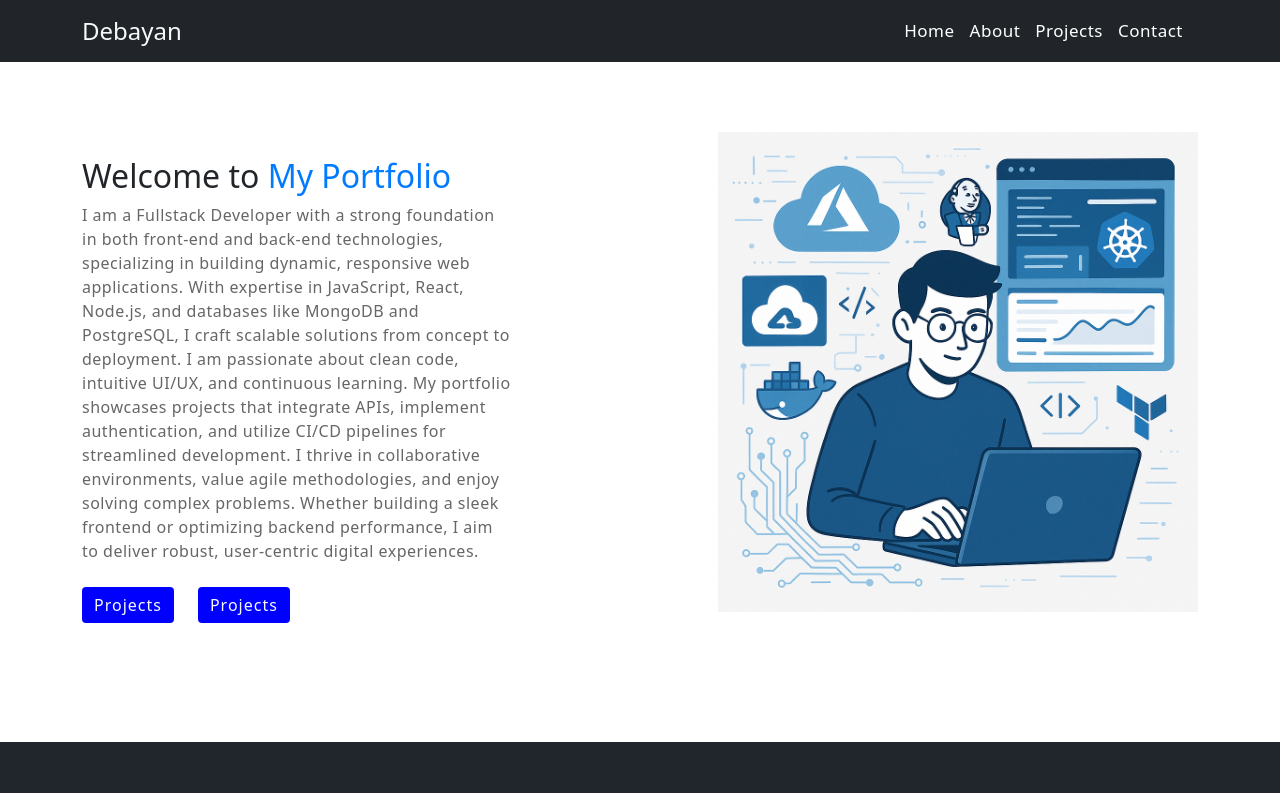
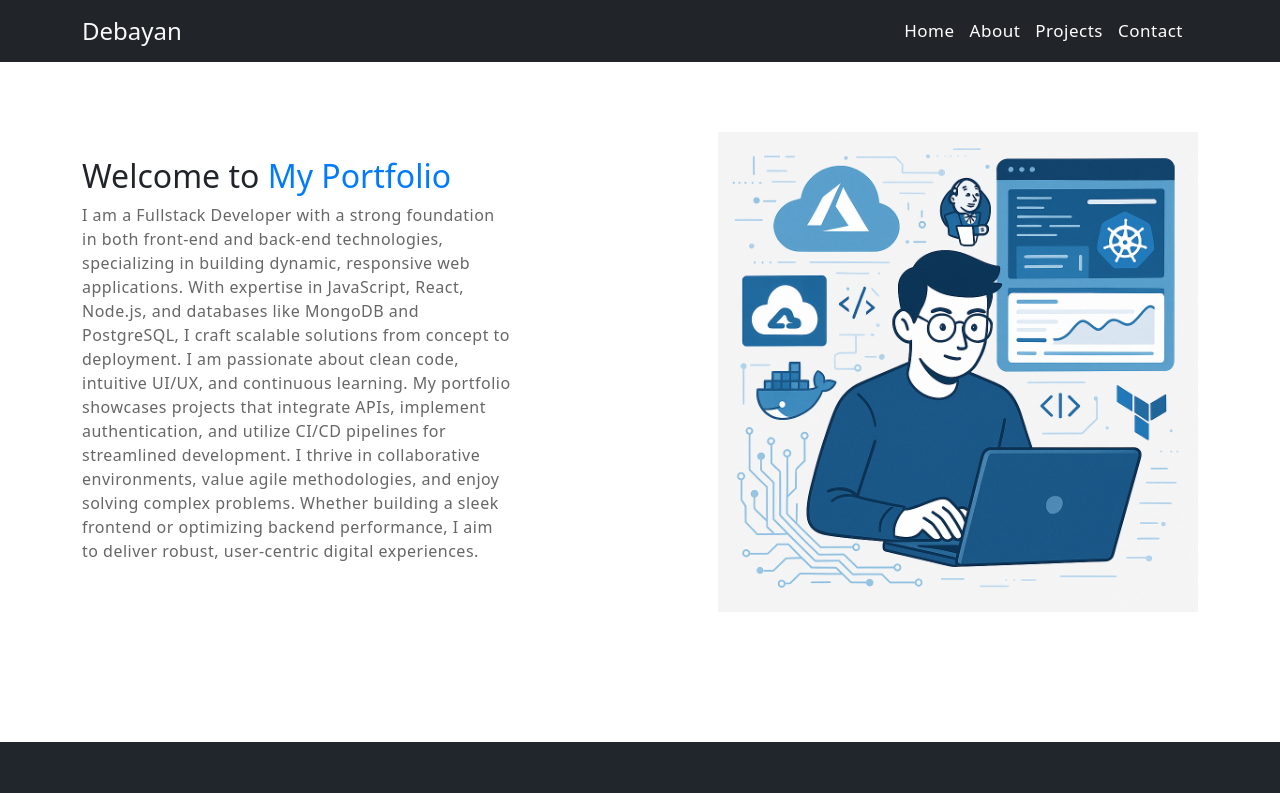
Before and after one commit to Debayan1811arka/Authen, a React (Create React App) app in the folder client/: page / in a window 1280 px wide. Shown: the top 793 px of the page. Built offline with nearby package versions, Linux system fonts and the light colour scheme.

Commit message:
Update Home.js

```diff
--- a/client/src/components/Home.js
+++ b/client/src/components/Home.js
@@ -20,11 +20,7 @@ const Home = () => {
             building a sleek frontend or optimizing backend performance, I aim to deliver robust, user-centric digital experiences.
 
           </p>
-          <div className="btn_div mt-4">
-          <Button variant="danger" style={{color:"#f8f9fa", letterSpacing:"1px", border:"none", borderRadius:4, background:"#0000ff", marginRight:24}}>Projects</Button>
-          <Button variant="danger" style={{color:"#f8f9fa", letterSpacing:"1px", border:"none", borderRadius:4, background:"#0000ff", marginRight:24}}>Projects</Button>
 
-          </div>
         </div>
         <div className="right_div">
           <img src="logo1.png" alt="" />
```
